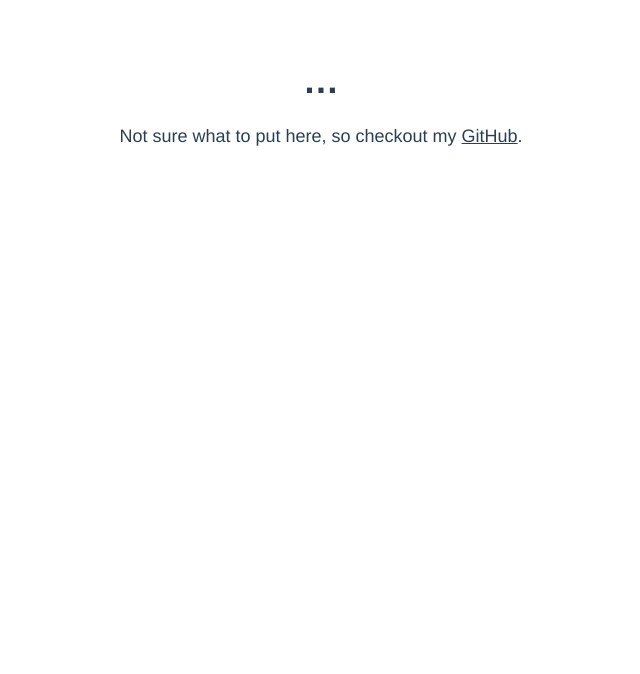
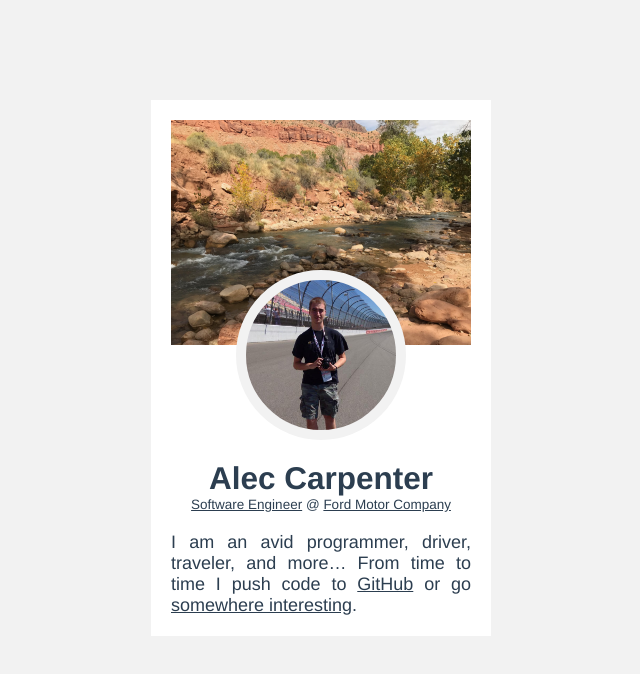
Before and after one commit to alecgunnar/alecgunnar.com, a Vue app: page /#/ in a window 1280 px wide. Shown: the top 674 px of the page, without its empty margins (319-959 px from the left). Built offline with nearby package versions, Linux system fonts and the light colour scheme.

Commit message:
Adds images and content

```diff
--- a/src/assets/scss/global.scss
+++ b/src/assets/scss/global.scss
@@ -4,11 +4,9 @@ html {
 
 body {
   font-family: 'Avenir', Helvetica, Arial, sans-serif;
-  text-align: center;
-  color: #2c3e50;
-  margin-top: 60px;
+  margin: 0;
 }
 
-a {
+body, a {
   color: #2c3e50;
 }
--- a/src/components/Introduction.vue
+++ b/src/components/Introduction.vue
@@ -1,7 +1,16 @@
 <template>
-  <div class="hello">
-    <h1>&hellip;</h1>
-    <p>Not sure what to put here, so checkout my <a href="https://github.com/alecgunnar">GitHub</a>.</p>
+  <div class="introduction">
+    <section class="portrait">
+      <div class="portrait__description">Zion National Park, Utah, U.S.A.</div>
+    </section>
+    <header class="me">
+      <div class="me__photo"></div>
+      <h1 class="me__name">Alec Carpenter</h1>
+      <div class="me__position"><a href="https://en.wikipedia.org/wiki/Software_engineer">Software Engineer</a> @ <a href="https://www.ford.com/">Ford Motor Company</a></div>
+    </header>
+    <section class="about">
+      <p>I am an avid programmer, driver, traveler, and more&hellip; From time to time I push code to <a href="https://github.com/alecgunnar">GitHub</a> or go <a href="https://www.nps.gov/zion/index.htm">somewhere interesting</a>.</p>
+    </section>
   </div>
 </template>
 
@@ -10,3 +19,79 @@ export default {
   name: 'Introduction'
 }
 </script>
+
+<style lang="scss">
+  .portrait {
+    background-color: #000;
+    background-image: url("../assets/images/zion_river.png");
+    background-repeat: no-repeat;
+    background-size: contain;
+    padding-bottom: 75%;
+  }
+
+  .portrait__description {
+    display: none;
+  }
+
+  .me {
+    margin: -25% 0 0;
+  }
+
+  .me__photo {
+    background-image: url("../assets/images/me.jpg");
+    background-repeat: no-repeat;
+    background-position: center top;
+    background-size: 100%;
+    border: 10px solid darken(#FFF, 5%);
+    border-radius: 100%;
+    width: 50%;
+    padding-bottom: 50%;
+    margin: 0 auto;
+  }
+
+  .me__name,
+  .me__position {
+    text-align: center;
+  }
+
+  .me__name {
+    font-size: 1.75rem;
+    margin: 20px 0 0;
+    padding: 0;
+  }
+
+  .me__position {
+    font-size: .75rem;
+    margin: 0 0 20px;
+  }
+
+  .about {
+    text-align: justify;
+    padding: 0 20px 0;
+
+    p:first-of-type {
+      margin-top: 0;
+    }
+
+    p:last-of-type {
+      margin-bottom: 0;
+    }
+  }
+
+  @media only screen and (min-width: 550px) {
+    body {
+      background-color: darken(#FFF, 5%);
+    }
+
+    .introduction {
+      background-color: #FFF;
+      width: 300px;
+      margin: 100px auto 0;
+      padding: 20px;
+    }
+
+    .about {
+      padding: 0;
+    }
+  }
+</style>
```
Also changed, not shown: src/assets/images/me.jpg (added), src/assets/images/zion_river.png (added).
